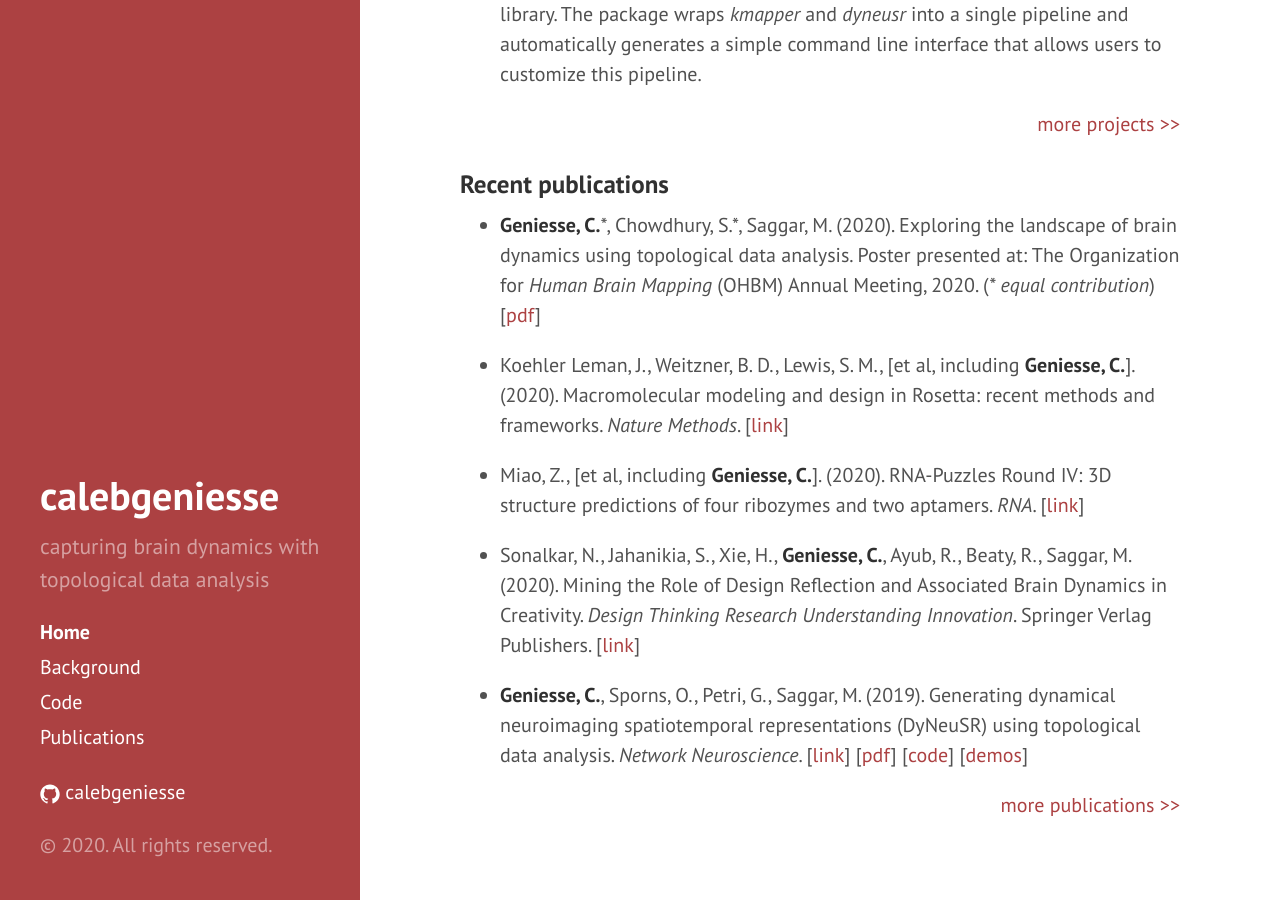
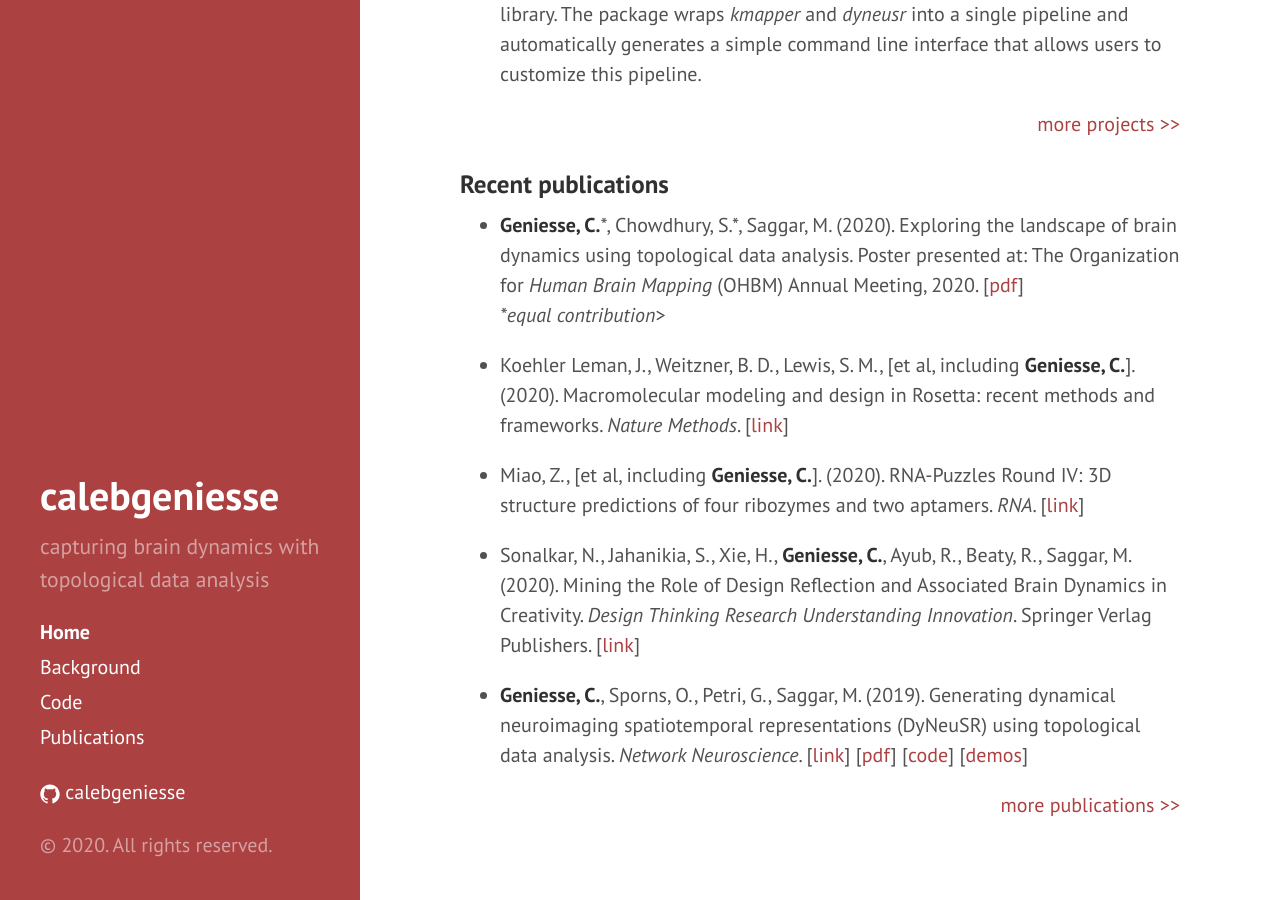
Before and after one commit to calebgeniesse/calebgeniesse.github.io, a Jekyll site: the page built from index.md, in a window 1280 px wide and 900 px high, scrolled down 510 px. Built offline with Jekyll 4.4.1, drawn with Linux system fonts in a browser that asks for light colours.

Commit message:
fix notes

```diff
--- a/index.md
+++ b/index.md
@@ -25,7 +25,7 @@
 
 ### Recent publications
 
-- **Geniesse, C.**\*, Chowdhury, S.\*, Saggar, M. (2020). Exploring the landscape of brain dynamics using topological data analysis. Poster presented at: The Organization for *Human Brain Mapping* (OHBM) Annual Meeting, 2020. (*\* equal contribution*) [[pdf](https://github.com/calebgeniesse/calebgeniesse.github.io/blob/master/public/posters/Geniesse-Chowdhury-2020-OHBM.pdf)]
+- **Geniesse, C.**\*, Chowdhury, S.\*, Saggar, M. (2020). Exploring the landscape of brain dynamics using topological data analysis. Poster presented at: The Organization for *Human Brain Mapping* (OHBM) Annual Meeting, 2020. [[pdf](https://github.com/calebgeniesse/calebgeniesse.github.io/blob/master/public/posters/Geniesse-Chowdhury-2020-OHBM.pdf)] <br>*\*equal contribution*>
 
 - Koehler Leman, J., Weitzner, B. D., Lewis, S. M., \[et al, including **Geniesse, C.**\]. (2020). Macromolecular modeling and design in Rosetta: recent methods and frameworks. *Nature Methods*. [[link](https://doi.org/10.1038/s41592-020-0848-2)]
 
```
Also changed, not shown: publications.md (+1 -1 lines).
